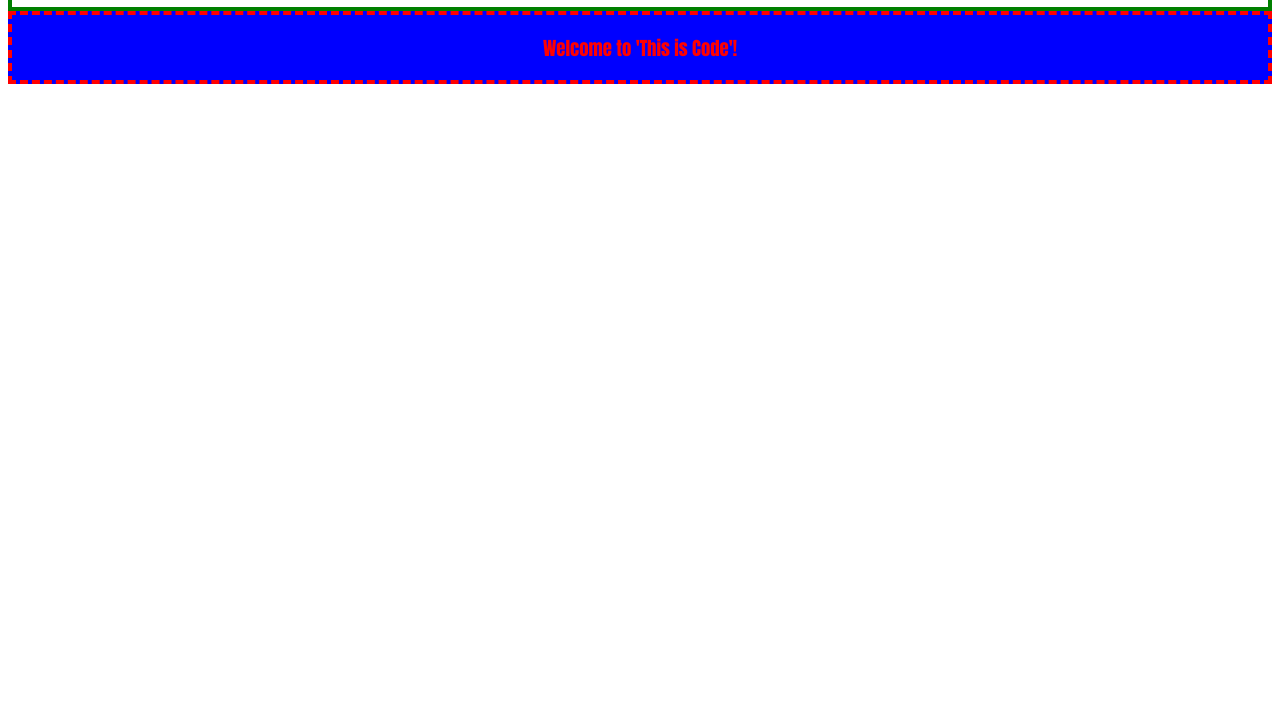
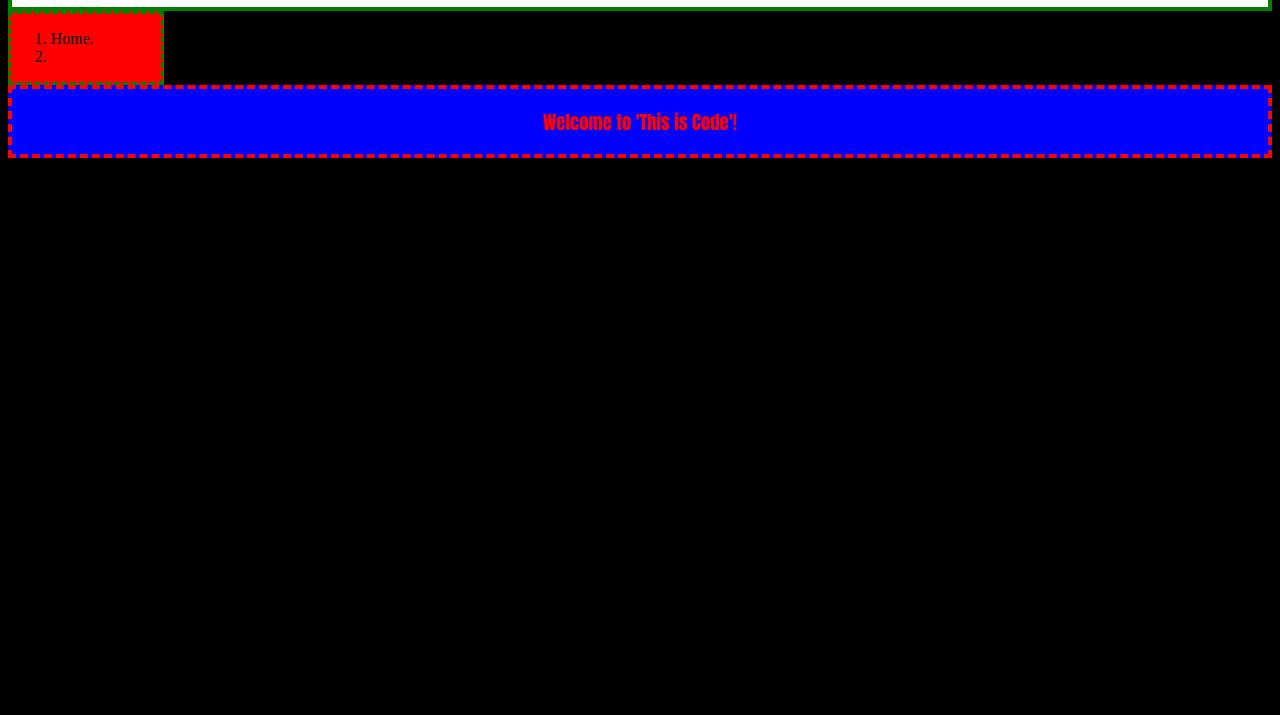
Before and after one commit to Thisiscodeprogram/Thisiscodeprogram.github.io, a plain HTML site: page index.html in a window 1280 px wide. Shown: the part 85-800 px from the top of the page. Drawn offline with Linux system fonts and the light colour scheme.

Commit message:
Update index.html
Added some new things.

```diff
--- a/index.html
+++ b/index.html
@@ -3,11 +3,16 @@
  <head>
   <title>THIS IS CODE</title>
  </head>
- <body>
+ <body style="background-color: black;">
   <div class="title" style="border: 4px solid green; background-color: white;">
    <h1 stlye="text-align: center; color: black; font-family: Courier;">THIS IS CODE</h1>
   </div>
-  <div class="navbar"></div>
+  <div class="navbar" style="background-color: red; border: 3px dashed green; margin-right: 100px; width: 150px; hieght: 400px;">
+    <ol>
+     <li><a href="index.html" style="text-decoration: none; color: black;">Home.</a></li>
+     <li></li>
+   </ol>
+  </div>
   <div class="body-info" style="border: 4px dashed red; background-color: blue;">
    <h3 style="text-align: center; color: red; font-family: Impact;">Welcome to 'This is Code'!</h3>
 
```
